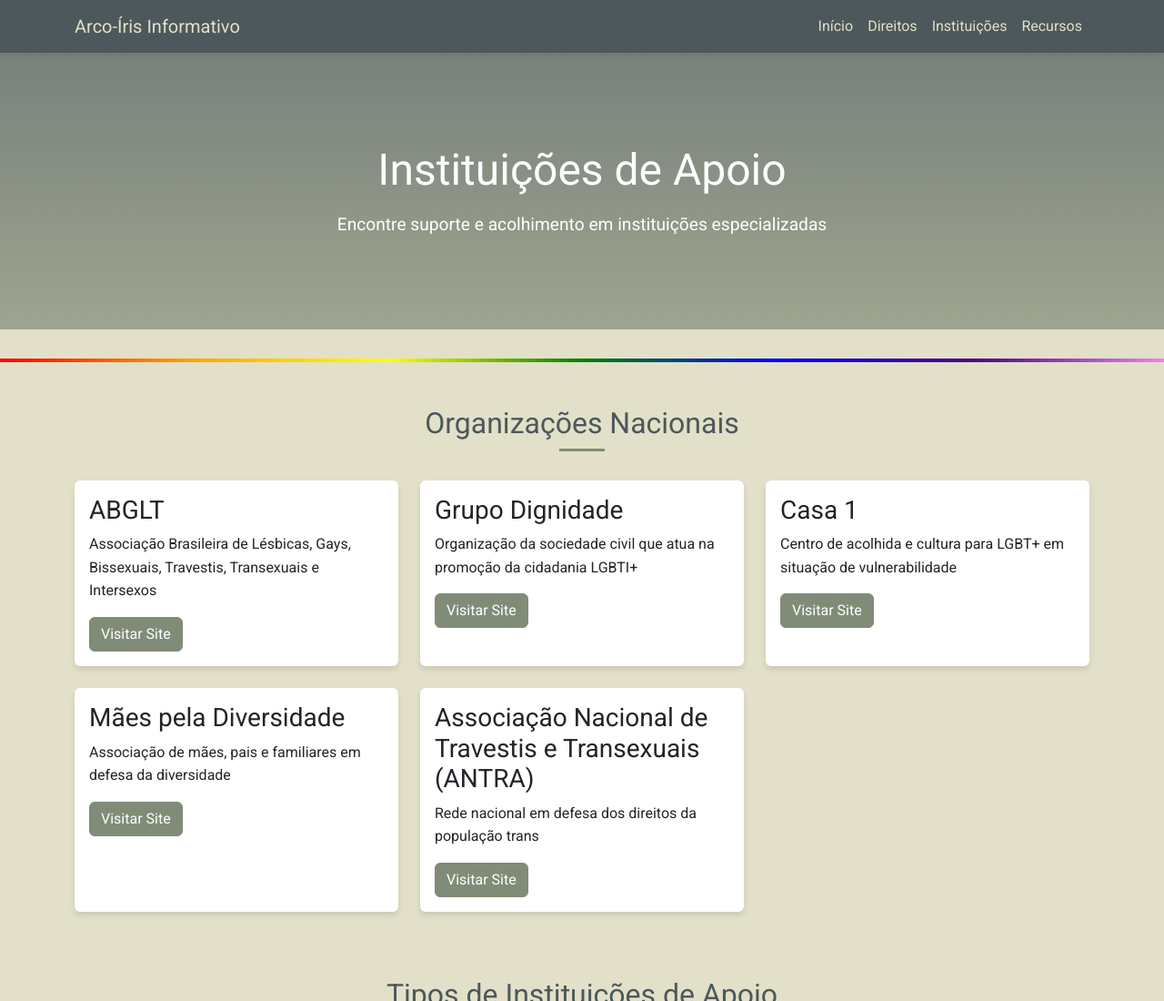
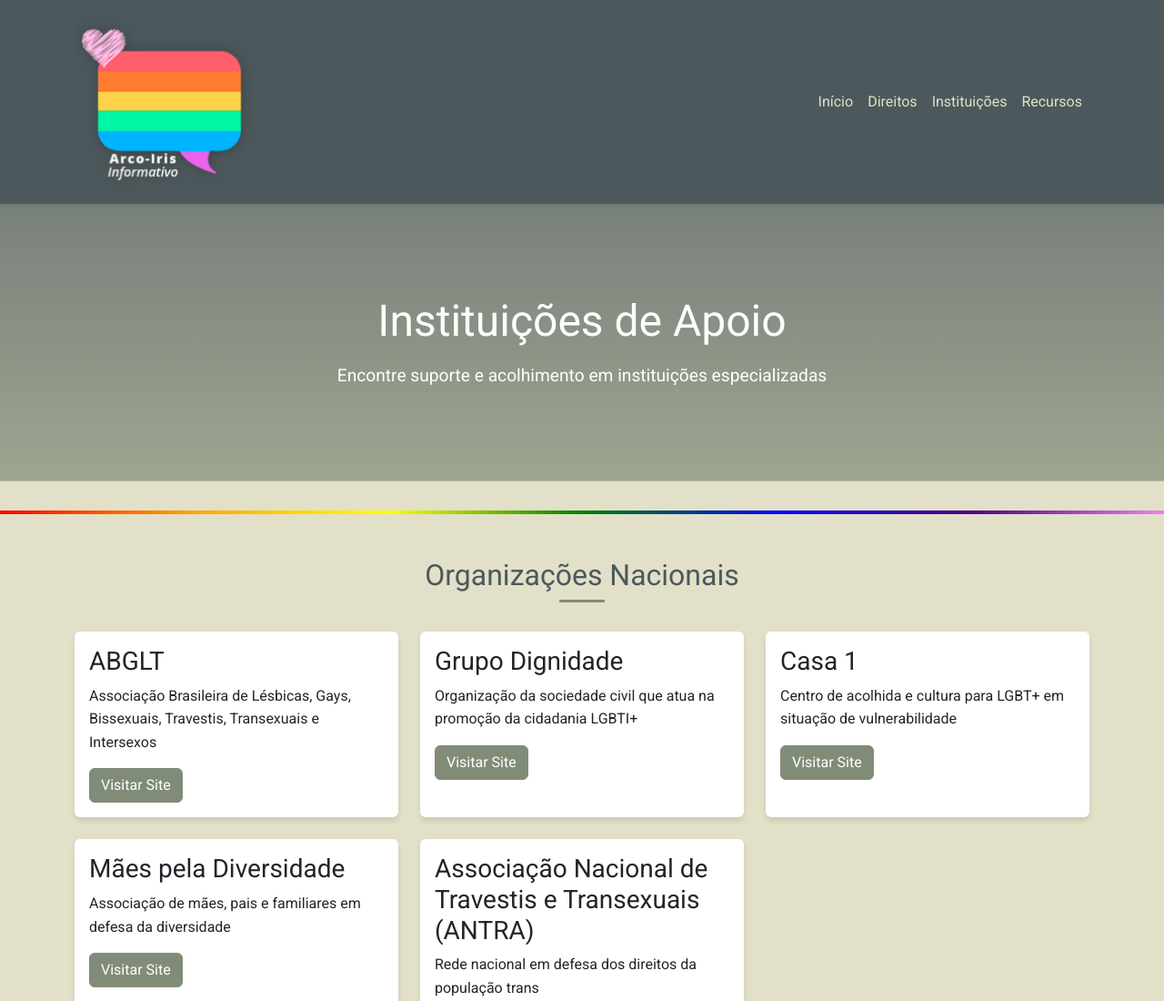
Before and after one commit to kassioramos/projeto-social, a plain HTML site: page instituicoes.html in a window 1280 px wide. Shown: the top 1100 px of the page at 91% size. Drawn offline with nearby package versions, Linux system fonts and the light colour scheme.

Commit message:
logomarca

```diff
--- a/instituicoes.html
+++ b/instituicoes.html
@@ -11,7 +11,7 @@
 <body>
   <nav class="navbar navbar-expand-lg sticky-top">
     <div class="container">
-      <a class="navbar-brand" href="index.html">Arco-Íris Informativo</a>
+      <a class="navbar-brand" href="index.html"><img src="logo 800.png" alt="logo" class="img-fluid w-25"></a>
       <button class="navbar-toggler" type="button" data-bs-toggle="collapse" data-bs-target="#navbarNav" aria-controls="navbarNav" aria-expanded="false" aria-label="Toggle navigation">
         <span class="navbar-toggler-icon"></span>
       </button>
```
Also changed, not shown: logo 800.png (added).
